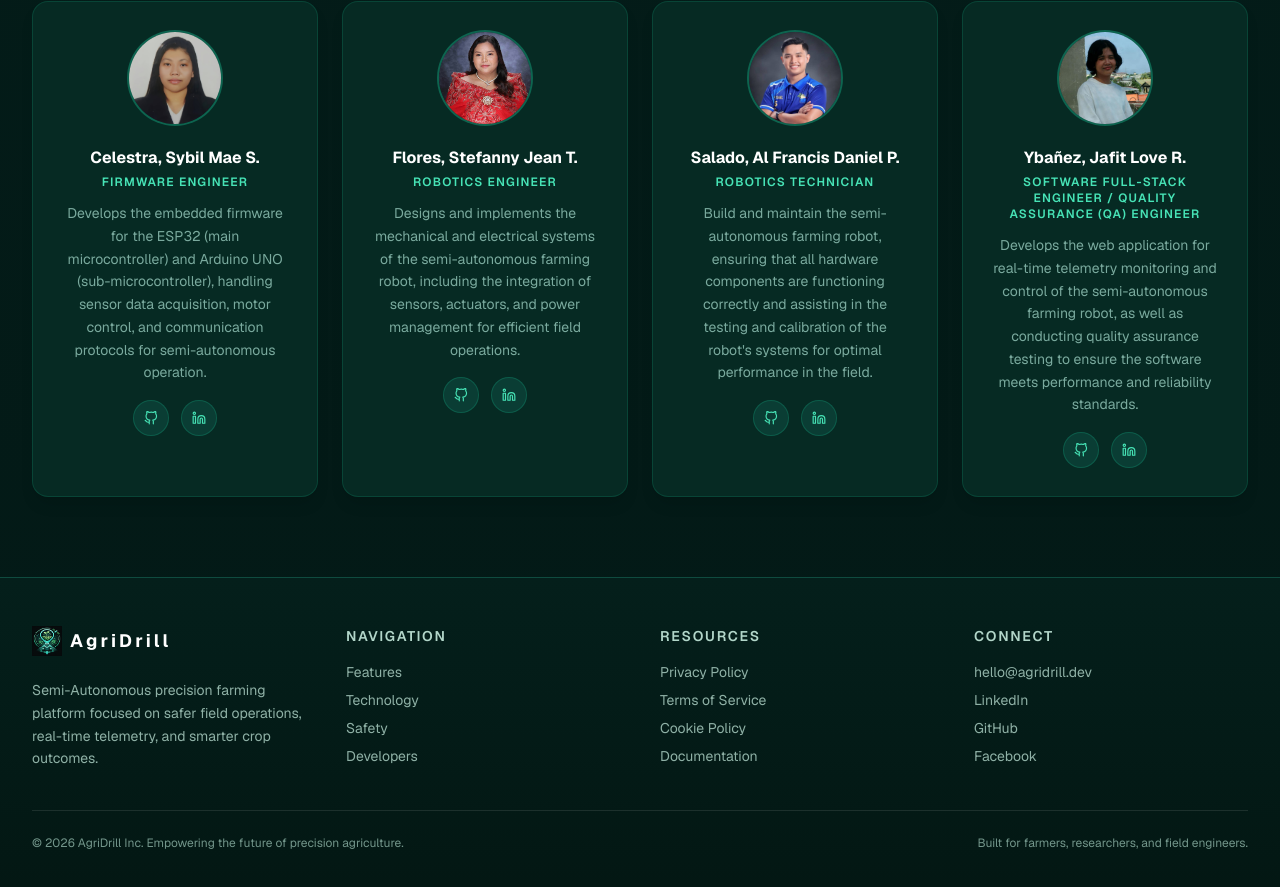
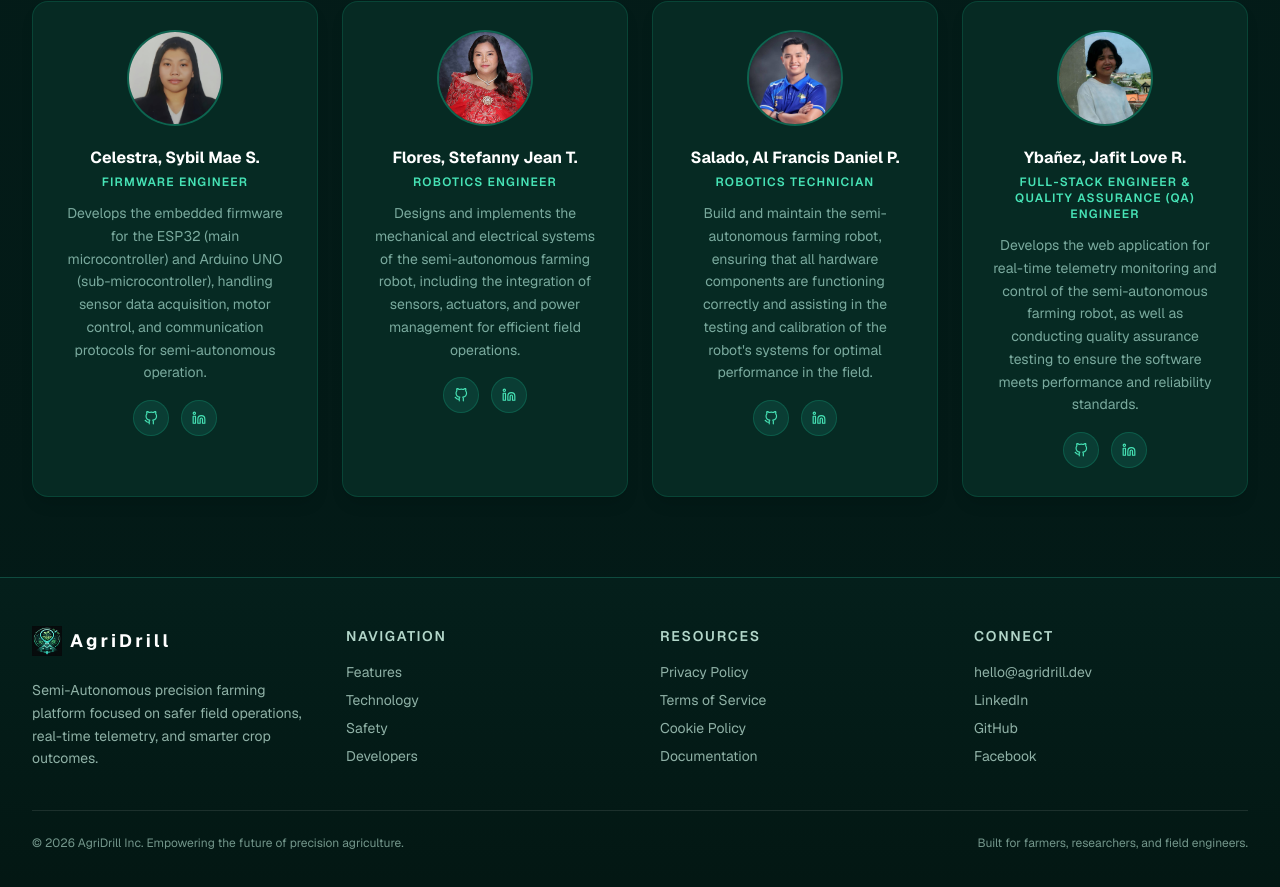
Before and after one commit to JLforce/AgriDrill_Website, a Next.js app in the folder agridrill/: page /landing in a window 1280 px wide. Shown: the part 3596-4483 px from the top of the page. Built offline with nearby package versions, Linux system fonts and the light colour scheme; no server answers.

Commit message:
Recent changes on /landing developers description label

```diff
--- a/agridrill/app/landing/page.tsx
+++ b/agridrill/app/landing/page.tsx
@@ -107,7 +107,7 @@ const developers = [
   },
   {
     name: "Ybañez, Jafit Love R.",
-    role: "Software Full-Stack Engineer / Quality Assurance (QA) Engineer",
+    role: "Full-Stack Engineer & Quality Assurance (QA) Engineer",
     photo: "/ybanez-software.jpg",
     desc: " Develops the web application for real-time telemetry monitoring and control of the semi-autonomous farming robot, as well as conducting quality assurance testing to ensure the software meets performance and reliability standards.",
   },
```
